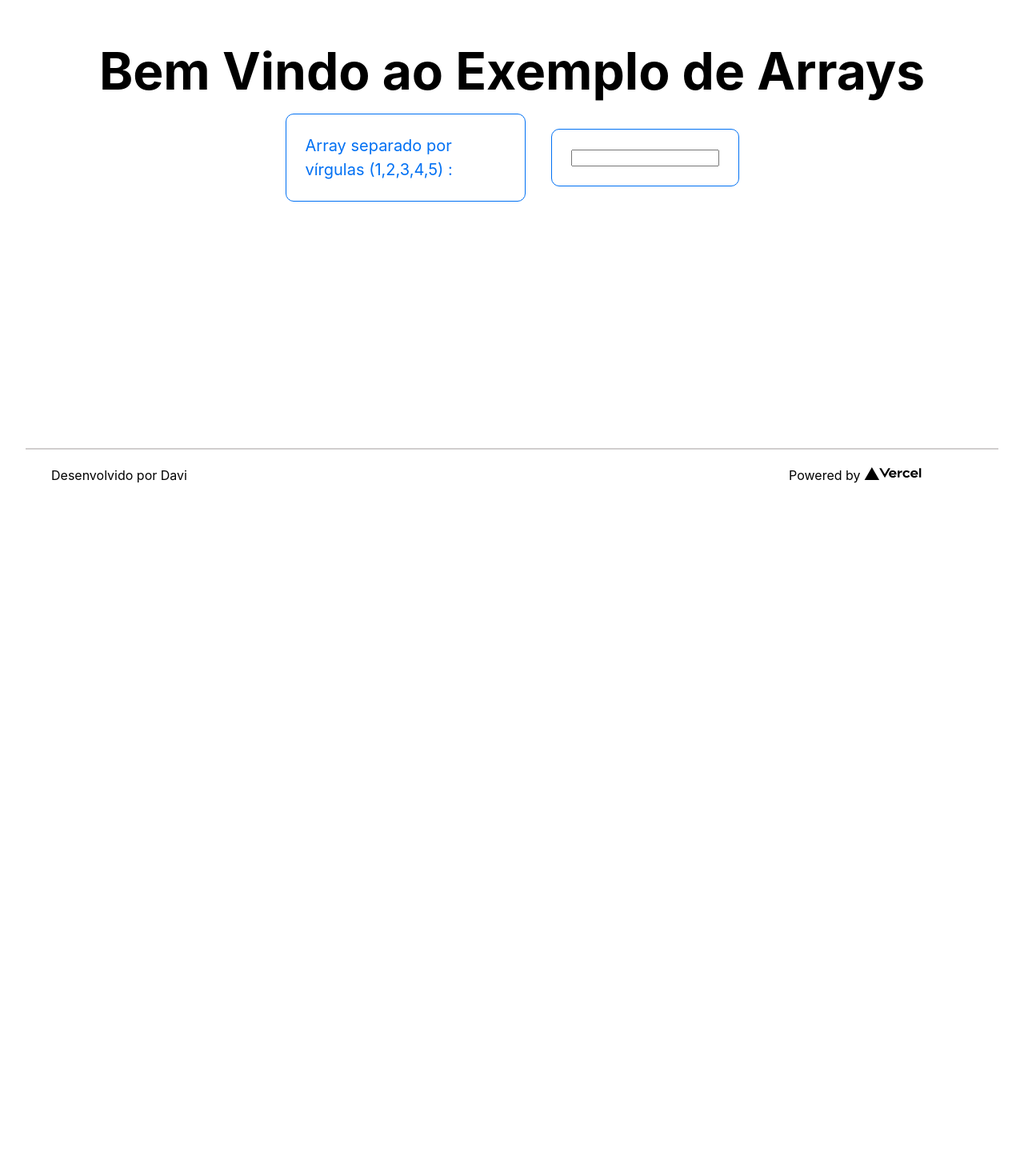
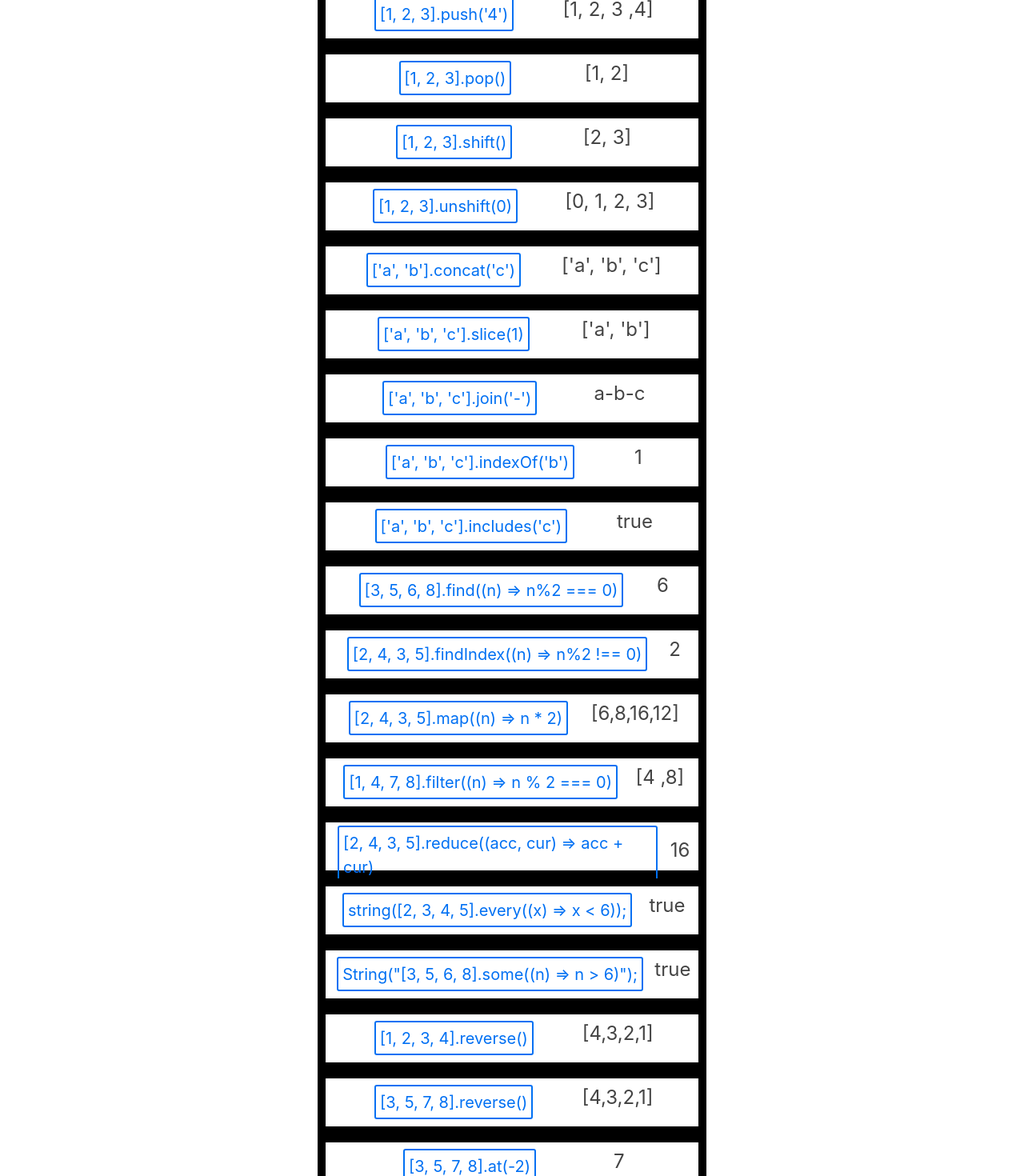
Before and after one commit to Davi-Archive/nextjs-arrays, a Next.js app: page /array in a window 1280 px wide. Shown: the part 240-1710 px from the top of the page at 80% size. Before the commit the page ends 866 px from the top, so only its background shows below. Built offline with nearby package versions, Linux system fonts and the light colour scheme.

Commit message:
Arrays adicionados e Finalizados

```diff
--- a/pages/array.jsx
+++ b/pages/array.jsx
@@ -32,10 +32,186 @@ class Array extends Component {
 
         <tr className={styles.grid}>
           <td className={styles.card}>
-             <p>Array separado por vírgulas (1,2,3,4,5) :&nbsp;&nbsp;</p>
+             <p>INPUT</p>
           </td>
           <td className={styles.card}>
-            <input id="input" type="text" onKeyDown={((e) => this.arrays(e))} ></input>
+            <p>RESPOSTA</p>
+          </td>
+        </tr>
+
+        <tr className={styles.grid}>
+          <td className={styles.card}>
+             <p>[1, 2, 3].push('4')</p>
+          </td>
+          <td className={styles.result}>
+          <p>[1, 2, 3 ,4]</p>
+          </td>
+        </tr>
+
+
+        <tr className={styles.grid}>
+          <td className={styles.card}>
+             <p>[1, 2, 3].pop()</p>
+          </td>
+          <td className={styles.result}>
+          <p>[1, 2]</p>
+          </td>
+        </tr>
+
+        <tr className={styles.grid}>
+          <td className={styles.card}>
+             <p>[1, 2, 3].shift()</p>
+          </td>
+          <td className={styles.result}>
+          <p>[2, 3]</p>
+          </td>
+        </tr>
+
+        <tr className={styles.grid}>
+          <td className={styles.card}>
+             <p>[1, 2, 3].unshift(0)</p>
+          </td>
+          <td className={styles.result}>
+          <p>[0, 1, 2, 3]</p>
+          </td>
+        </tr>
+
+
+
+
+        <tr className={styles.grid}>
+          <td className={styles.card}>
+             <p>['a', 'b'].concat('c')</p>
+          </td>
+          <td className={styles.result}>
+          <p>['a', 'b', 'c']</p>
+          </td>
+        </tr>
+
+        <tr className={styles.grid}>
+          <td className={styles.card}>
+             <p>['a', 'b', 'c'].slice(1)</p>
+          </td>
+          <td className={styles.result}>
+          <p>['a', 'b']</p>
+          </td>
+        </tr>
+
+        <tr className={styles.grid}>
+          <td className={styles.card}>
+             <p>['a', 'b', 'c'].join('-')</p>
+          </td>
+          <td className={styles.result}>
+          <p>a-b-c</p>
+          </td>
+        </tr>
+
+        <tr className={styles.grid}>
+          <td className={styles.card}>
+             <p>['a', 'b', 'c'].indexOf('b')</p>
+          </td>
+          <td className={styles.result}>
+          <p> 1 </p>
+          </td>
+        </tr>
+
+        <tr className={styles.grid}>
+          <td className={styles.card}>
+             <p>['a', 'b', 'c'].includes('c')</p>
+          </td>
+          <td className={styles.result}>
+          <p> true </p>
+          </td>
+        </tr>
+
+        <tr className={styles.grid}>
+          <td className={styles.card}>
+             <p>[3, 5, 6, 8].find((n) => n%2 === 0)</p>
+          </td>
+          <td className={styles.result}>
+          <p>6</p>
+          </td>
+        </tr>
+
+        <tr className={styles.grid}>
+          <td className={styles.card}>
+             <p>[2, 4, 3, 5].findIndex((n) => n%2 !== 0)</p>
+          </td>
+          <td className={styles.result}>
+          <p>2</p>
+          </td>
+        </tr>
+
+        <tr className={styles.grid}>
+          <td className={styles.card}>
+             <p>[2, 4, 3, 5].map((n) => n * 2)</p>
+          </td>
+          <td className={styles.result}>
+          <p>[6,8,16,12]</p>
+          </td>
+        </tr>
+
+
+        <tr className={styles.grid}>
+          <td className={styles.card}>
+             <p>[1, 4, 7, 8].filter((n) => n % 2 === 0)</p>
+          </td>
+          <td className={styles.result}>
+          <p>[4 ,8]</p>
+          </td>
+        </tr>
+
+        <tr className={styles.grid}>
+          <td className={styles.card}>
+             <p>[2, 4, 3, 5].reduce((acc, cur) => acc + cur)</p>
+          </td>
+          <td className={styles.result}>
+          <p>16</p>
+          </td>
+        </tr>
+
+        <tr className={styles.grid}>
+          <td className={styles.card}>
+             <p>string([2, 3, 4, 5].every((x) =&gt; x {'<'} 6));</p>
+          </td>
+          <td className={styles.result}>
+          <p>true</p>
+          </td>
+        </tr>
+
+        <tr className={styles.grid}>
+          <td className={styles.card}>
+             <p>String("[3, 5, 6, 8].some((n) => n > 6)");</p>
+          </td>
+          <td className={styles.result}>
+          <p>true</p>
+          </td>
+        </tr>
+
+        <tr className={styles.grid}>
+          <td className={styles.card}>
+             <p>[1, 2, 3, 4].reverse()</p>
+          </td>
+          <td className={styles.result}>
+          <p>[4,3,2,1]</p>
+          </td>
+        </tr>
+
+        <tr className={styles.grid}>
+          <td className={styles.card}>
+             <p>[3, 5, 7, 8].reverse()</p>
+          </td>
+          <td className={styles.result}>
+          <p>[4,3,2,1]</p>
+          </td>
+        </tr>
+
+        <tr className={styles.grid}>
+          <td className={styles.card}>
+             <p>[3, 5, 7, 8].at(-2)</p>
+          </td>
+          <td className={styles.result}>
+          <p>7</p>
           </td>
         </tr>
 
--- a/pages/components/Layout.jsx
+++ b/pages/components/Layout.jsx
@@ -6,7 +6,6 @@ export default function Layout(){
         <div className={styles.navbar}>
         <Navbar destino="/" name="Home" />
         <Navbar destino="./array" name="Arrays"  />
-        <Navbar destino="./sobre" name="Sobre"  />
          </div>
    )
 }
--- a/pages/styles/array.module.css
+++ b/pages/styles/array.module.css
@@ -52,22 +52,41 @@
 .grid {
   display: flex;
   align-items: center;
-  justify-content: center;
+  justify-content: space-evenly;
   flex-wrap: wrap;
-  max-width: 800px;
+  max-width: 900px;
+  border: 10px solid;
+  width: 40%;
+  height: 80px;
 }
 
 .card {
-  margin: 1rem;
-  padding: 1.5rem;
+  margin: 0.3rem;
+  padding: 0.3rem;
   text-align: left;
   color: inherit;
   text-decoration: none;
-  border: 1px solid #eaeaea;
+  border: 2px solid #eaeaea;
+  border-radius: 3px;
+  /* transition: color 0.15s ease, border-color 0.15s ease; */
+  max-width: 400px;
+}
+
+.result {
+  margin-top: -40px;
+  padding: 0;
+  text-align: right;
+  color: inherit;
+  text-decoration: none;
   border-radius: 10px;
-  transition: color 0.15s ease, border-color 0.15s ease;
-  max-width: 300px;
+  max-width: 400px;
+  font-size: 1.5rem;
+  color: #444;
+  height: 50px;
+
+
 }
+
 
 
 .card,
```
Also changed, not shown: pages/components/array.jsx (added, +52 -0 lines), pages/index.jsx (+2 -10 lines), public/arry2.jpg (added).
